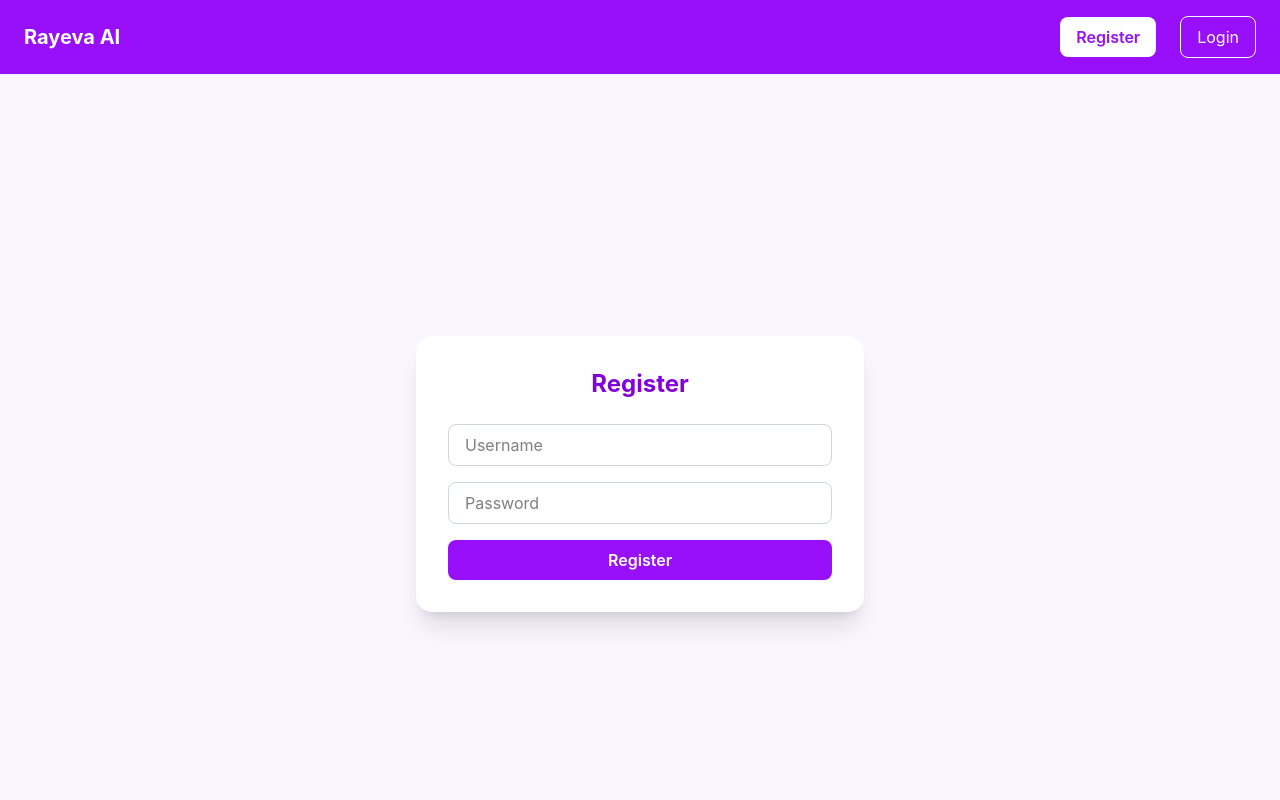
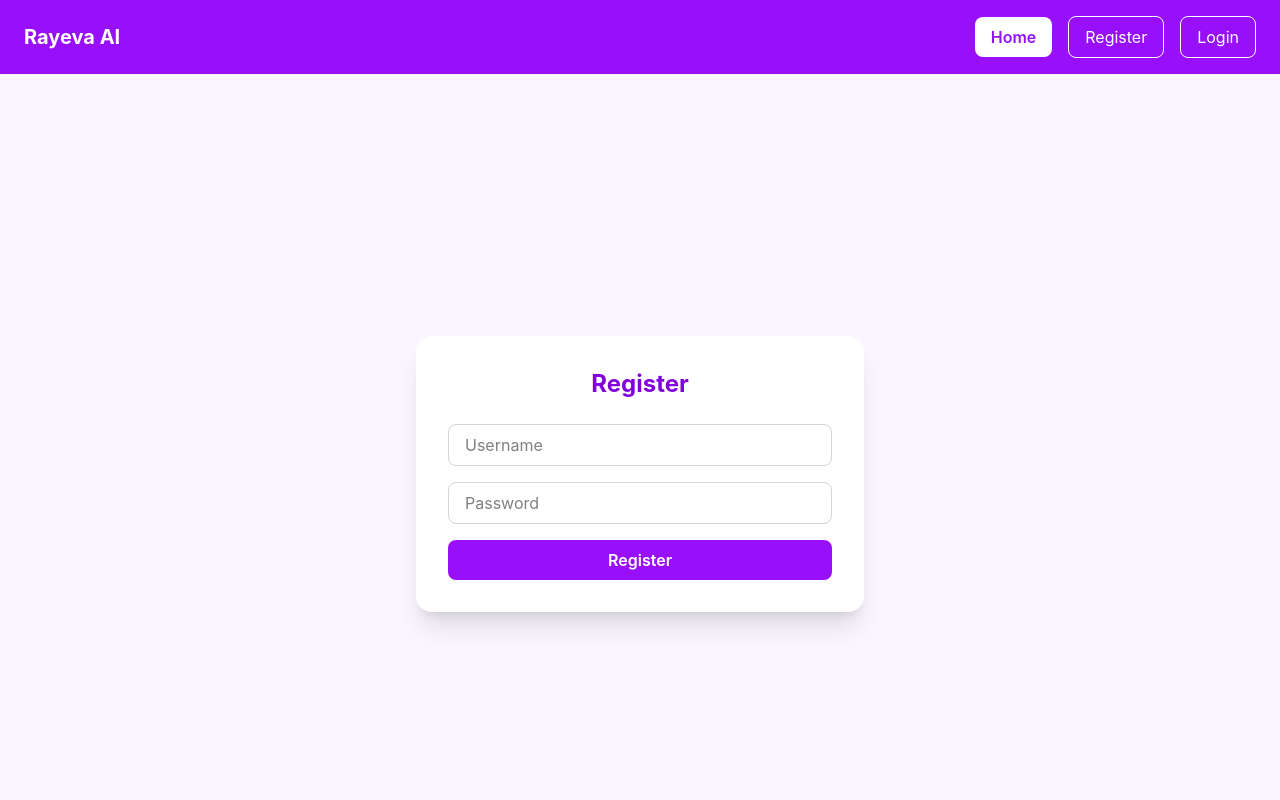
Before and after one commit to bhagyashreepawar1618/EcoCommerce_AI, a React (Vite) app in the folder Frontend/: page / in a window 1280 px wide. Shown: the top 800 px of the page. Built offline with nearby package versions, Linux system fonts and the light colour scheme.

Commit message:
updated dynamic styling

```diff
--- a/Frontend/src/components/Header.jsx
+++ b/Frontend/src/components/Header.jsx
@@ -2,33 +2,26 @@ import React from "react";
 import { NavLink } from "react-router-dom";
 
 const Header = () => {
+  const navStyle = ({ isActive }) =>
+    isActive
+      ? "bg-white text-purple-600 px-4 py-2 rounded-lg font-semibold"
+      : "text-white border border-white px-4 py-2 rounded-lg hover:bg-purple-700 transition";
+
   return (
     <header className="bg-purple-600 text-white shadow-md">
       <div className="max-w-7xl mx-auto px-6 py-4 flex justify-between items-center">
         <h1 className="text-xl font-bold">Rayeva AI</h1>
 
-        <nav className="flex gap-6 items-center">
-          {/* IMPORTANT: end prop */}
-          <NavLink
-            to="/"
-            end
-            className={({ isActive }) =>
-              isActive
-                ? "bg-white text-purple-600 px-4 py-2 rounded-lg font-semibold"
-                : "bg-white text-purple-600 px-4 py-2 rounded-lg hover:bg-purple-100"
-            }
-          >
+        <nav className="flex gap-4 items-center">
+          <NavLink to="/" end className={navStyle}>
+            Home
+          </NavLink>
+
+          <NavLink to="/register" end className={navStyle}>
             Register
           </NavLink>
 
-          <NavLink
-            to="/login"
-            className={({ isActive }) =>
-              isActive
-                ? "border border-white px-4 py-2 rounded-lg bg-purple-700"
-                : "border border-white px-4 py-2 rounded-lg hover:bg-purple-700"
-            }
-          >
+          <NavLink to="/login" end className={navStyle}>
             Login
           </NavLink>
         </nav>
```
